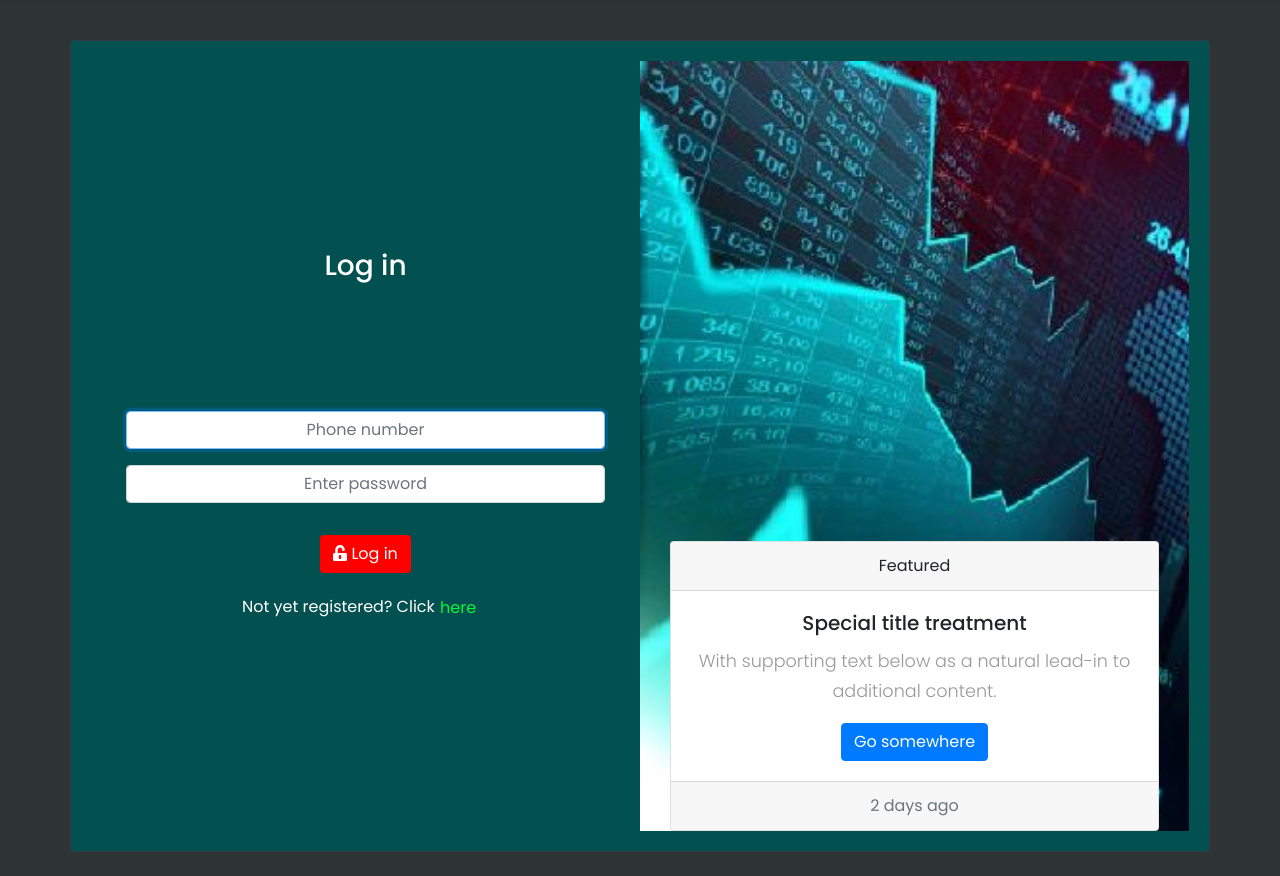
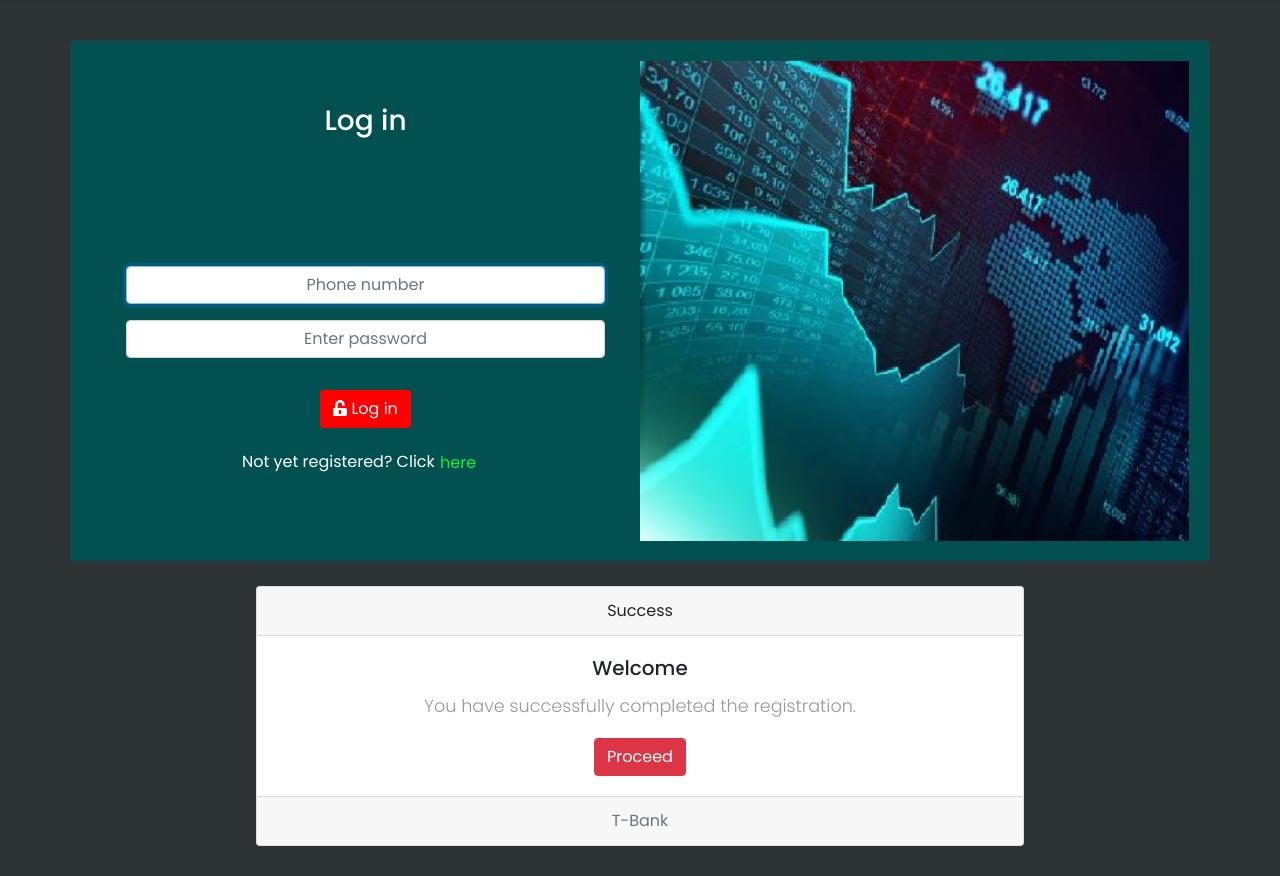
Before and after one commit to Agusioma/php-sacco-management-system, a PHP site: page /sign.html in a window 1280 px wide. Shown: the part 135-1011 px from the top of the page. After the commit the page ends 981 px from the top, so only its background shows below. Run offline with PHP 8.4, Linux system fonts and the light colour scheme; some libraries are stand-ins or nearby versions.

Commit message:
modal test

```diff
--- a/sacco/sign.html
+++ b/sacco/sign.html
@@ -81,27 +81,28 @@
           <div style="background-image: url(assets/images/logo-big.jpeg); background-size: cover;" class="col-md-6">
             <div style="padding-top: 60vh"
               class="d-flex align-content-center align-items-center justify-content-center vw-100 vh-100">
-                <div class="container">
-                    <div class="card text-center">
-                      <div class="card-header">
-                        Featured
-                      </div>
-                      <div class="card-body">
-                        <h5 class="card-title">Special title treatment</h5>
-                        <p class="card-text">With supporting text below as a natural lead-in to additional content.</p>
-                        <a href="#" class="btn btn-primary">Go somewhere</a>
-                      </div>
-                      <div class="card-footer text-muted">
-                        2 days ago
-                      </div>
-                    </div>
-                </div>
+
             </div>
           </div>
         </div>
       </div>
 
     </div>
+        <div class="myPopup">
+                    <div class="card text-center" style="width: auto">
+                      <div class="card-header">
+                        Success
+                      </div>
+                      <div class="card-body">
+                        <h5 class="card-title">Welcome</h5>
+                        <p class="card-text">You have successfully completed the registration.</p>
+                        <a href="sign.html" class="btn btn-danger">Proceed</a>
+                      </div>
+                      <div class="card-footer text-muted">
+                        T-Bank
+                      </div>
+                    </div>
+                </div>
   </div>
 </body>
 
--- a/sacco/style/home.css
+++ b/sacco/style/home.css
@@ -190,10 +190,67 @@
         	background-color: #003d3d;
         }
 
-      .myPopup{
-          width: 100%;
-          height: 100vh;
-          display: flex;
-          justify-content: center;
-          align-items: center;
+
+@media only screen and (max-width: 600px) {
+  .myPopup{
+            style="z-index: 2;
+            top: 30%;
+            position: absolute;
+            width:100vw;
+            margin: auto;
+            padding-left:20%;
+            padding-right: 20%;
         }
+}
+
+/* Small devices (portrait tablets and large phones, 600px and up) */
+@media only screen and (min-width: 600px) {
+  .myPopup{
+            style="z-index: 2;
+            top: 30%;
+            position: absolute;
+            width:100vw;
+            margin: auto;
+            padding-left:20%;
+            padding-right: 20%;
+        }
+}
+
+/* Medium devices (landscape tablets, 768px and up) */
+@media only screen and (min-width: 768px) {
+  .myPopup{
+            style="z-index: 2;
+            top: 40%;
+            position: absolute;
+            width:100vw;
+            margin: auto;
+            padding-left:20%;
+            padding-right: 20%;
+        }
+}
+
+/* Large devices (laptops/desktops, 992px and up) */
+@media only screen and (min-width: 992px) {
+  .myPopup{
+            style="z-index: 2;
+            top: 40%;
+            position: absolute;
+            width:100vw;
+            margin: auto;
+            padding-left:40%;
+            padding-right: 40%;
+        }
+}
+
+/* Extra large devices (large laptops and desktops, 1200px and up) */
+@media only screen and (min-width: 1200px) {
+  .myPopup{
+            style="z-index: 2;
+            top: 40%;
+            position: absolute;
+            width:100vw;
+            margin: auto;
+            padding-left:20%;
+            padding-right: 20%;
+        }
+}
```
